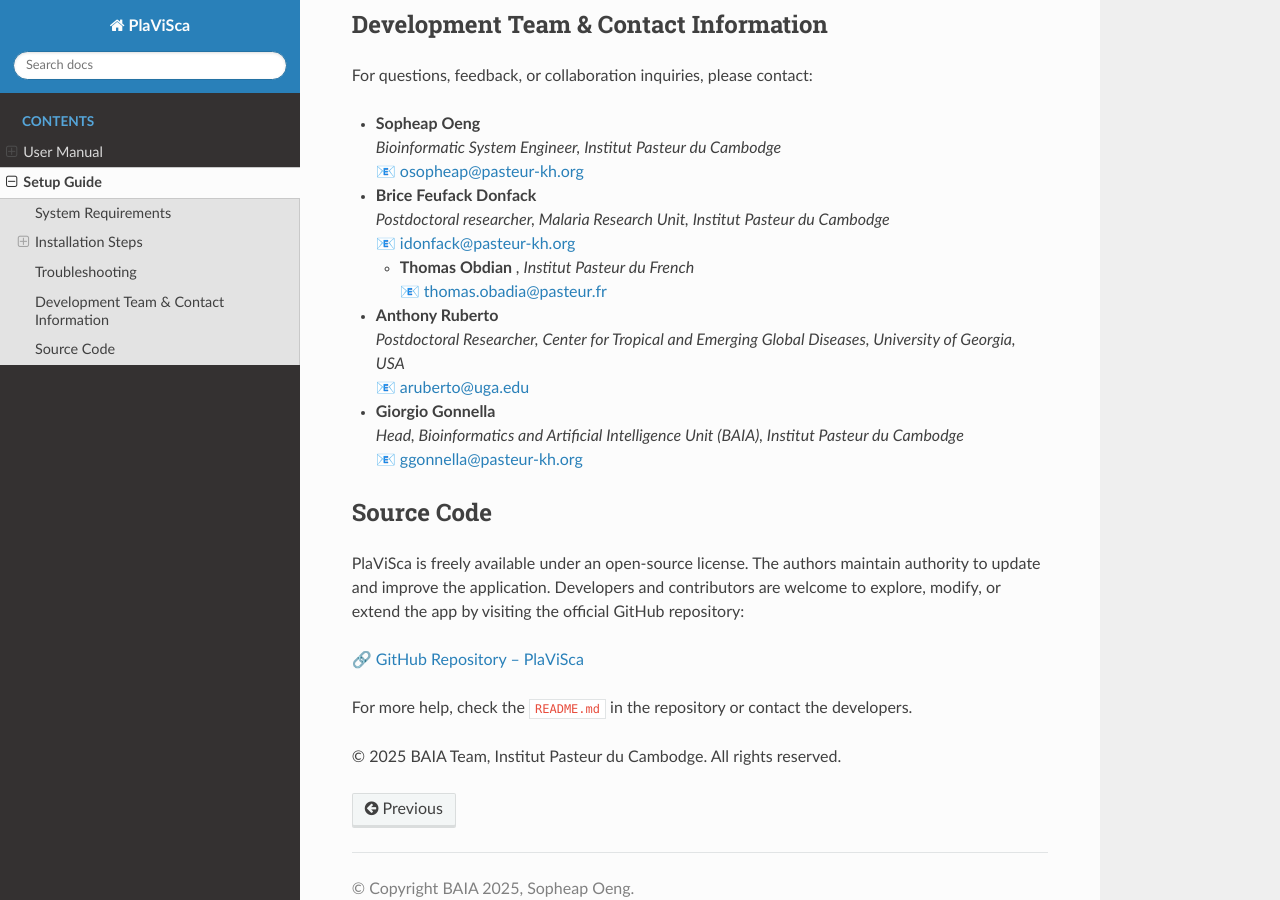
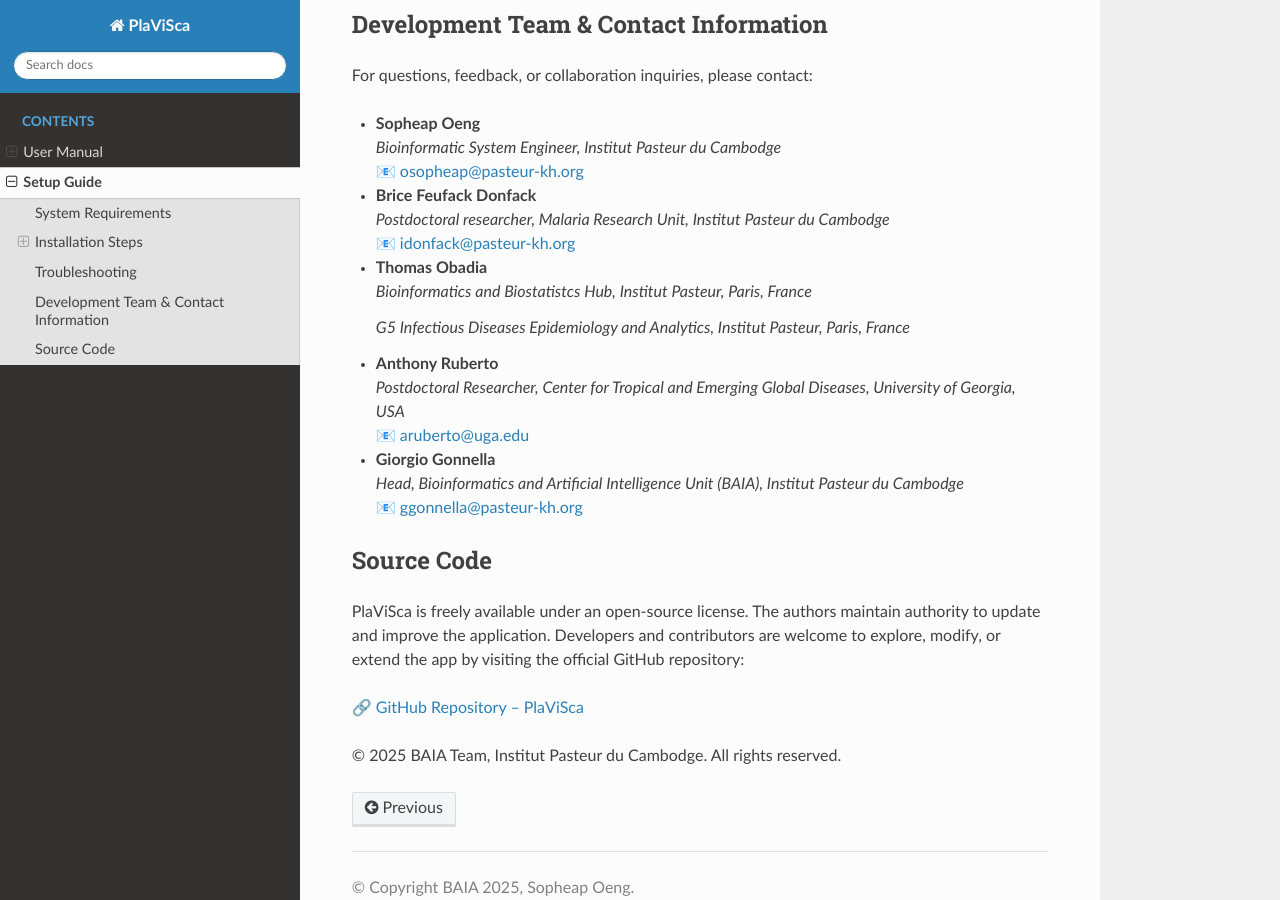
Before and after one commit to baia-ipc/PlaViSCA-app, a Sphinx documentation site: the page built from manual/docs/source/setup_guide.md, in a window 1280 px wide and 900 px high, scrolled down 2024 px. Built offline with Sphinx 7.4.7 and the Read the Docs theme 3.1.0, drawn with Linux system fonts in a browser that asks for light colours.

Commit message:
update set up guide and bug fix

```diff
--- a/manual/docs/source/setup_guide.md
+++ b/manual/docs/source/setup_guide.md
@@ -91,9 +91,10 @@
   _Postdoctoral researcher, Malaria Research Unit, Institut Pasteur du Cambodge_
   📧 [idonfack@pasteur-kh.org](mailto:idonfack@pasteur-kh.org)
 
-  - **Thomas Obdian**
-    _, Institut Pasteur du French_
-    📧 [thomas.obadia@pasteur.fr](mailto:thomas.obadia@pasteur.fr)
+- **Thomas Obadia**
+  _Bioinformatics and Biostatistcs Hub, Institut Pasteur, Paris, France_
+
+  _G5 Infectious Diseases Epidemiology and Analytics, Institut Pasteur, Paris, France_
 
 - **Anthony Ruberto**
   _Postdoctoral Researcher, Center for Tropical and Emerging Global Diseases, University of Georgia, USA_
@@ -109,6 +110,4 @@
 
 🔗 [GitHub Repository – PlaViSca](https://github.com/Sopheap15/pvsca)
 
-For more help, check the `README.md` in the repository or contact the developers.
-
 © 2025 BAIA Team, Institut Pasteur du Cambodge. All rights reserved.
```
Also changed, not shown: 3 other files.
